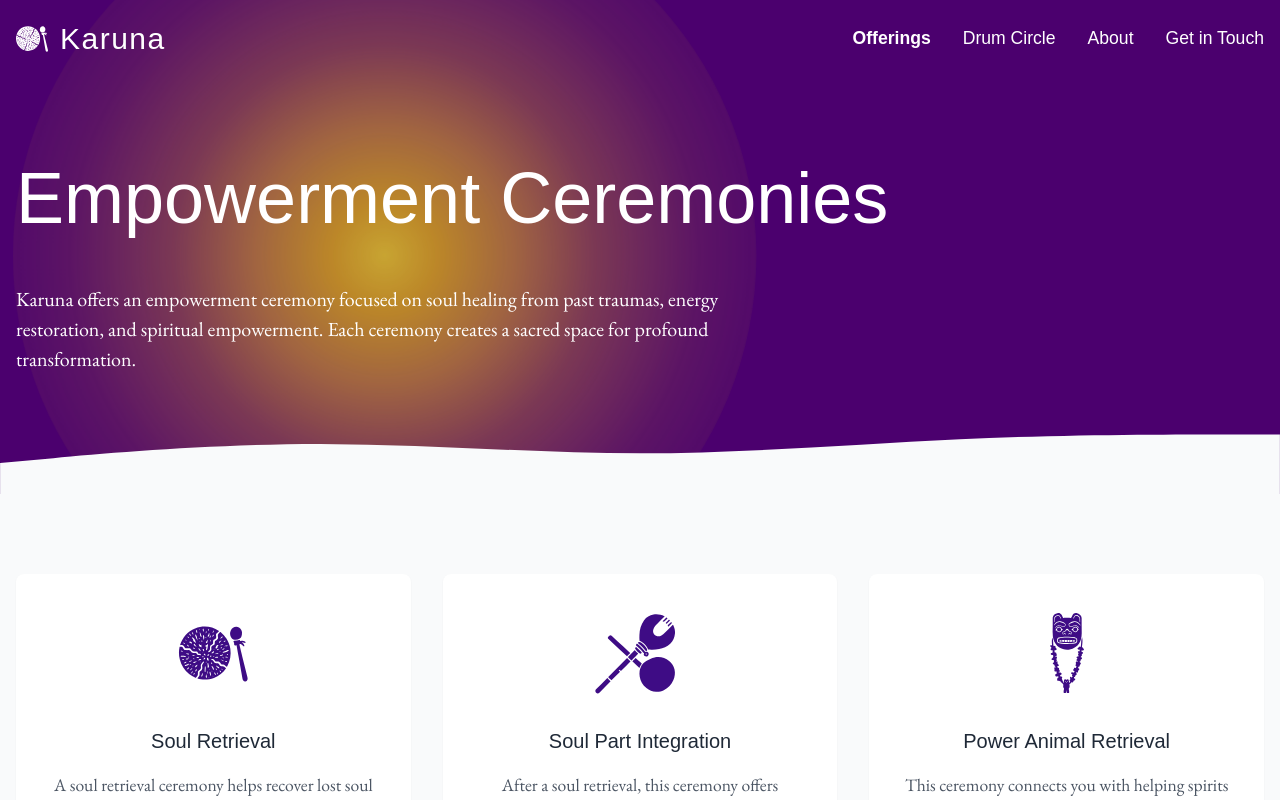
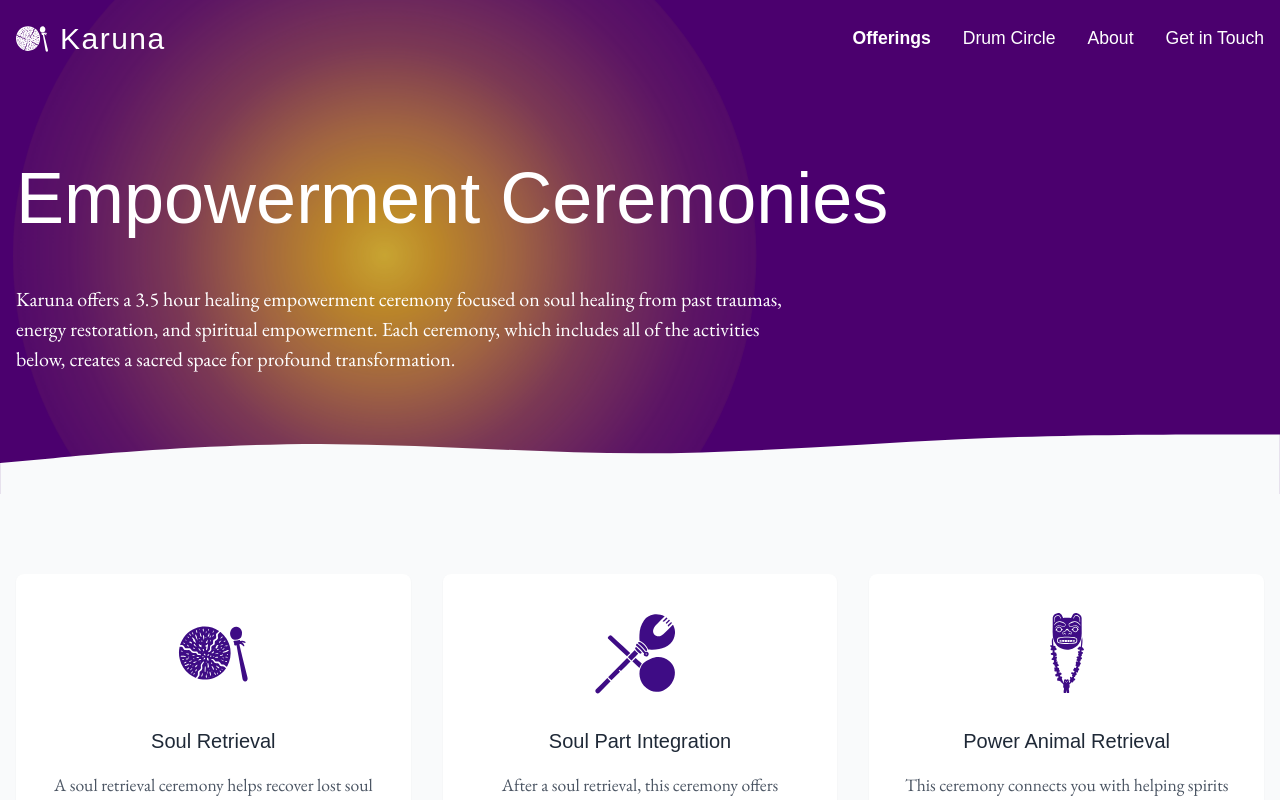
Before and after one commit to mevans2120/karunagatton, a Next.js app: page /offerings in a window 1280 px wide. Shown: the top 800 px of the page. Built offline with nearby package versions, Linux system fonts and the light colour scheme; a web font is replaced by a local one.

Commit message:
updated the empowerment ceremonies

```diff
--- a/src/app/offerings/page.tsx
+++ b/src/app/offerings/page.tsx
@@ -126,7 +126,7 @@ export default function Offerings() {
           <div className="container mx-auto px-4 relative z-20 text-left py-24 pt-36">
             <h1 className="text-5xl md:text-7xl font-light mb-8 font-heading">Empowerment Ceremonies</h1>
             <p className="text-xl max-w-3xl mb-6">
-              Karuna offers an empowerment ceremony focused on soul healing from past traumas, energy restoration, and spiritual empowerment. Each ceremony creates a sacred space for profound transformation.
+              Karuna offers a 3.5 hour healing empowerment ceremony focused on soul healing from past traumas, energy restoration, and spiritual empowerment. Each ceremony, which includes all of the activities below, creates a sacred space for profound transformation.
             </p>
           </div>
           {/* Wavy white bar at the bottom, in front of sun spot */}
```
